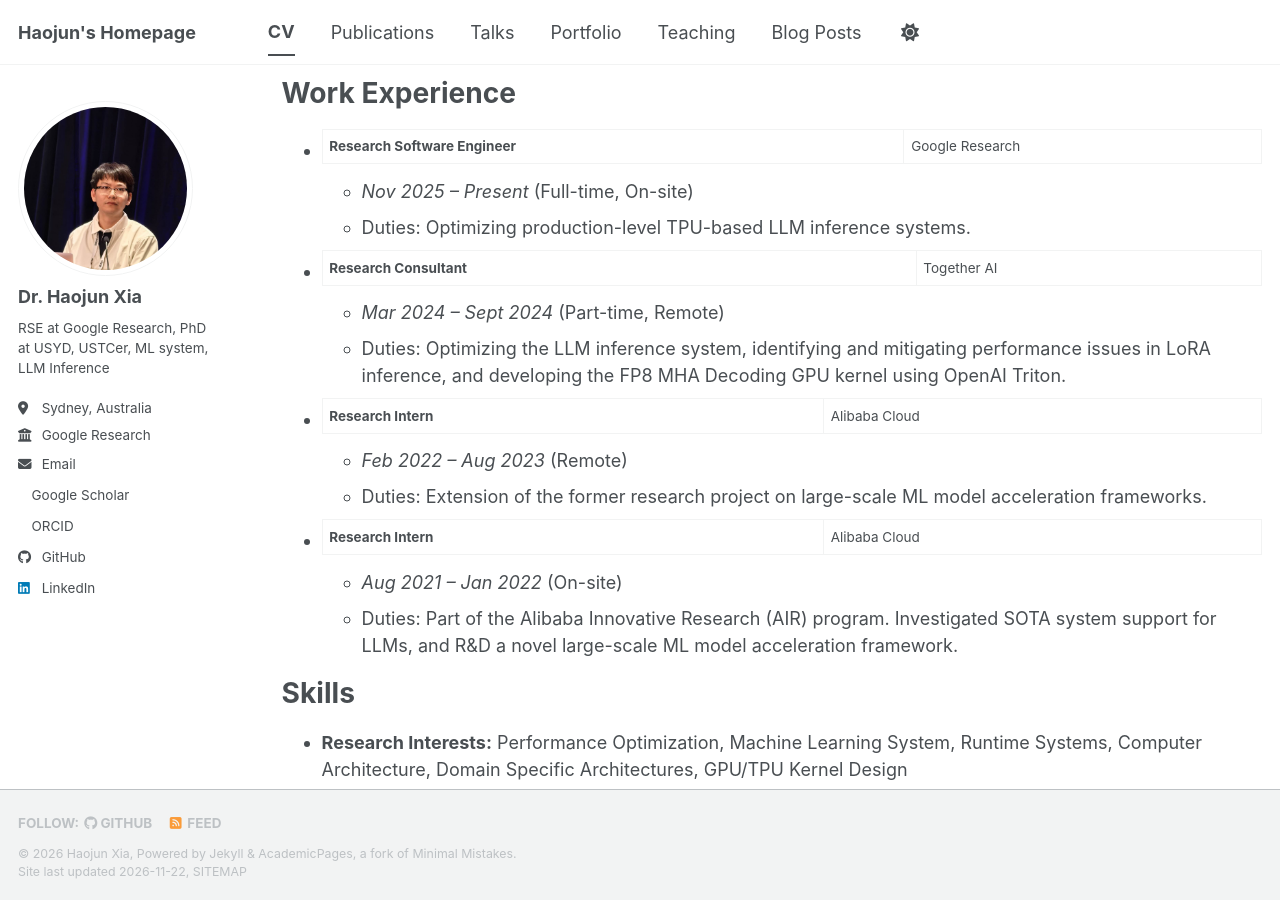
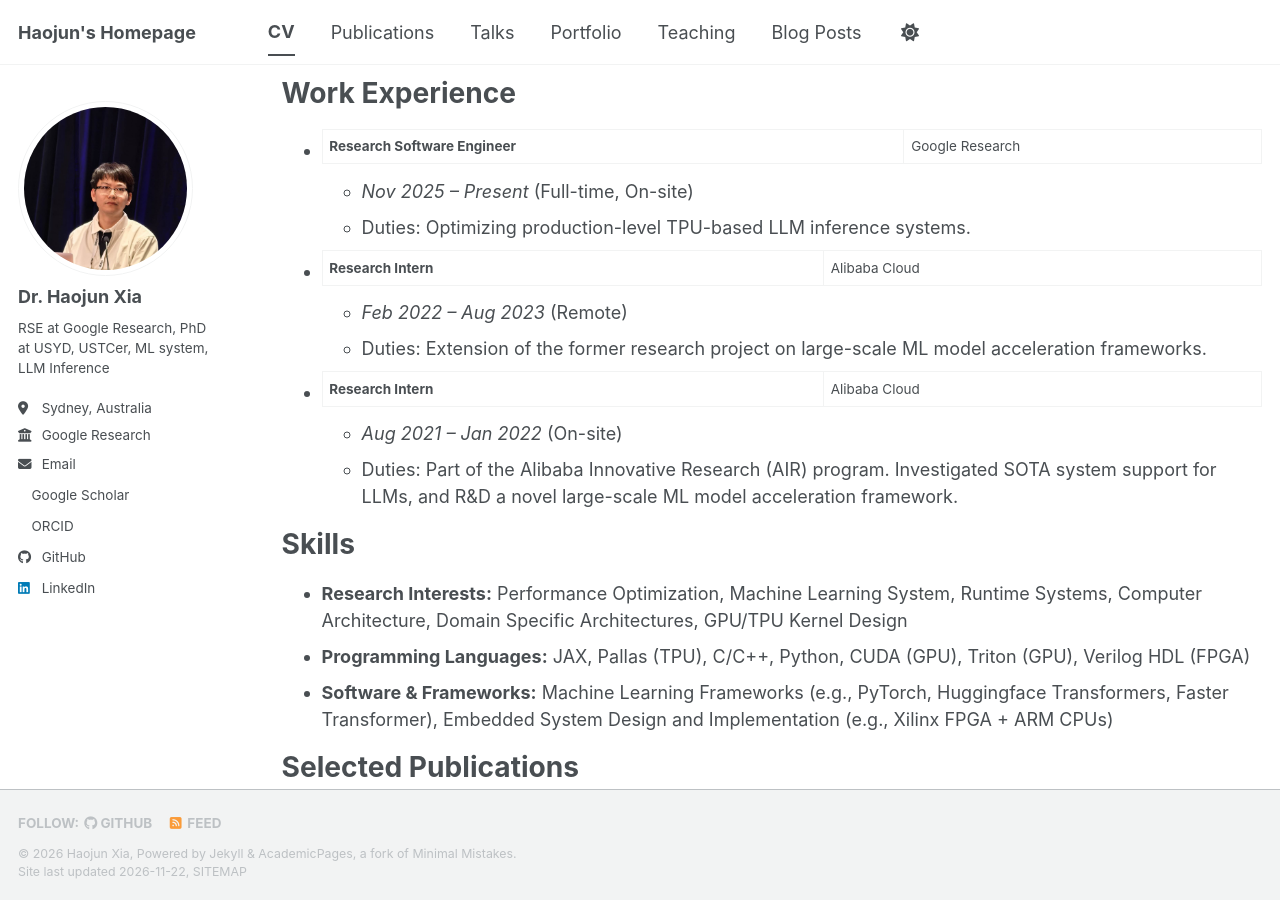
Before and after one commit to Summer-Summer/Summer-Summer.github.io, a Jekyll site: the page built from _pages/cv.md, in a window 1280 px wide and 900 px high, scrolled down 469 px. Built offline with Jekyll 4.4.1, drawn with Linux system fonts in a browser that asks for light colours; a style sheet for code colours, icons or effects is not loaded.

Commit message:
Small fix.

```diff
--- a/_pages/cv.md
+++ b/_pages/cv.md
@@ -27,9 +27,6 @@ Work Experience
 * **Research Software Engineer** | Google Research
   * *Nov 2025 – Present* (Full-time, On-site)
   * Duties: Optimizing production-level TPU-based LLM inference systems.
-* **Research Consultant** | Together AI
-  * *Mar 2024 – Sept 2024* (Part-time, Remote)
-  * Duties: Optimizing the LLM inference system, identifying and mitigating performance issues in LoRA inference, and developing the FP8 MHA Decoding GPU kernel using OpenAI Triton.
 * **Research Intern** | Alibaba Cloud
   * *Feb 2022 – Aug 2023* (Remote)
   * Duties: Extension of the former research project on large-scale ML model acceleration frameworks.
```
Also changed, not shown: 1 other file.
